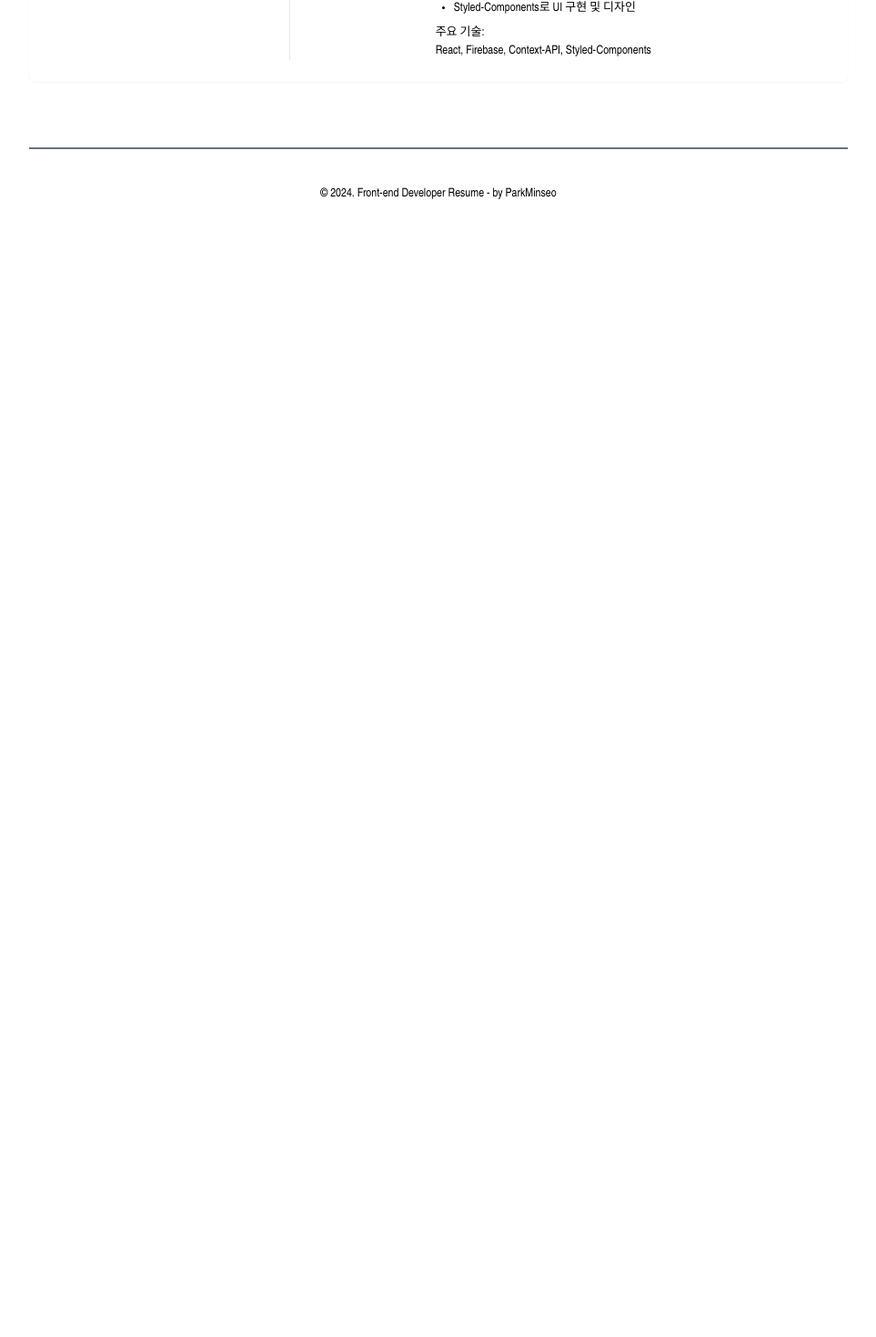
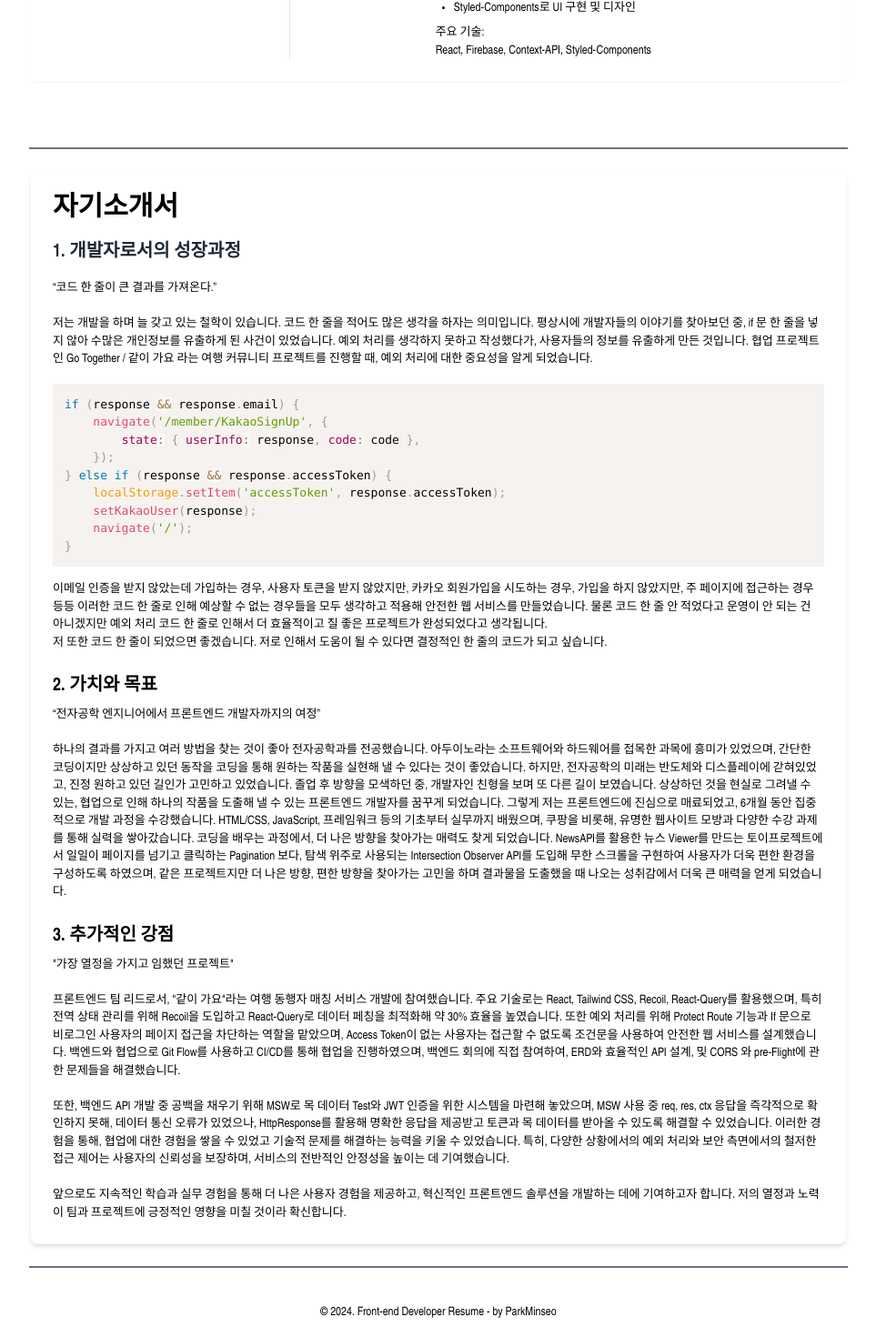
Before and after one commit to Luison1472/FE_Resume, a React (Vite) app: page / in a window 1280 px wide. Shown: the part 2369-3839 px from the top of the page at 91% size, without its empty margins (158-1121 px from the left). Before the commit the page ends 2609 px from the top, so only its background shows below. Built offline with nearby package versions, Linux system fonts and the light colour scheme; a web font is replaced by a local one.

Commit message:
add to IntroduceDocument

```diff
--- /dev/null
+++ b/src/pages/IntroduceDocument.jsx
@@ -0,0 +1,71 @@
+import React from 'react';
+import { Prism as SyntaxHighlighter } from 'react-syntax-highlighter';
+import { prism } from 'react-syntax-highlighter/dist/esm/styles/prism';
+
+function IntroduceDocument() {
+    const Code =
+        `if (response && response.email) {
+    navigate('/member/KakaoSignUp', {
+        state: { userInfo: response, code: code },
+    });
+} else if (response && response.accessToken) {
+    localStorage.setItem('accessToken', response.accessToken);
+    setKakaoUser(response);
+    navigate('/');
+}`;
+
+    return (
+        <div className="max-w-4xl text-left mx-auto p-6 bg-white rounded-lg shadow-md">
+            <section className="mb-6">
+                <p className="text-3xl text-black font-bold mb-4">자기소개서</p>
+                <h2 className="text-xl font-bold text-gray-800 mb-4">1. 개발자로서의 성장과정</h2>
+                <p className="text-black mb-4">
+                    “코드 한 줄이 큰 결과를 가져온다.”
+                    <br /><br />
+                    저는 개발을 하며 늘 갖고 있는 철학이 있습니다. 코드 한 줄을 적어도 많은 생각을 하자는 의미입니다.
+                    평상시에 개발자들의 이야기를 찾아보던 중, if 문 한 줄을 넣지 않아 수많은 개인정보를 유출하게 된 사건이 있었습니다.
+                    예외 처리를 생각하지 못하고 작성했다가, 사용자들의 정보를 유출하게 만든 것입니다.
+                    협업 프로젝트인 Go Together / 같이 가요 라는 여행 커뮤니티 프로젝트를 진행할 때, 예외 처리에 대한 중요성을 알게 되었습니다.
+                </p>
+                <SyntaxHighlighter language="javascript" style={prism}>
+                    {Code}
+                </SyntaxHighlighter>
+                <p className="text-black mt-4">
+                    이메일 인증을 받지 않았는데 가입하는 경우, 사용자 토큰을 받지 않았지만, 카카오 회원가입을 시도하는 경우, 가입을 하지 않았지만, 주 페이지에 접근하는 경우 등등
+                    이러한 코드 한 줄로 인해 예상할 수 없는 경우들을 모두 생각하고 적용해 안전한 웹 서비스를 만들었습니다. 물론 코드 한 줄 안 적었다고 운영이 안 되는 건 아니겠지만 예외 처리 코드 한 줄로 인해서 더 효율적이고 질 좋은 프로젝트가 완성되었다고 생각됩니다.
+                    <br />
+                    저 또한 코드 한 줄이 되었으면 좋겠습니다.
+                    저로 인해서 도움이 될 수 있다면 결정적인 한 줄의 코드가 되고 싶습니다.
+                </p>
+            </section>
+
+            <section className="mb-6">
+                <h2 className="text-xl font-bold text-black mb-2">2. 가치와 목표</h2>
+                <p className="text-black">
+                    “전자공학 엔지니어에서 프론트엔드 개발자까지의 여정”
+                    <br /><br />
+                    하나의 결과를 가지고 여러 방법을 찾는 것이 좋아 전자공학과를 전공했습니다. 아두이노라는 소프트웨어와 하드웨어를 접목한 과목에 흥미가 있었으며, 간단한 코딩이지만 상상하고 있던 동작을 코딩을 통해 원하는 작품을 실현해 낼 수 있다는 것이 좋았습니다.
+                    하지만, 전자공학의 미래는 반도체와 디스플레이에 갇혀있었고, 진정 원하고 있던 길인가 고민하고 있었습니다.
+                    졸업 후 방향을 모색하던 중, 개발자인 친형을 보며 또 다른 길이 보였습니다.
+                    상상하던 것을 현실로 그려낼 수 있는, 협업으로 인해 하나의 작품을 도출해 낼 수 있는 프론트엔드 개발자를 꿈꾸게 되었습니다.
+                    그렇게 저는 프론트엔드에 진심으로 매료되었고, 6개월 동안 집중적으로 개발 과정을 수강했습니다. HTML/CSS, JavaScript, 프레임워크 등의 기초부터 실무까지 배웠으며, 쿠팡을 비롯해, 유명한 웹사이트 모방과 다양한 수강 과제를 통해 실력을 쌓아갔습니다. 코딩을 배우는 과정에서, 더 나은 방향을 찾아가는 매력도 찾게 되었습니다. NewsAPI를 활용한 뉴스 Viewer를 만드는 토이프로젝트에서 일일이 페이지를 넘기고 클릭하는 Pagination 보다, 탐색 위주로 사용되는 Intersection Observer API를 도입해 무한 스크롤을 구현하여 사용자가 더욱 편한 환경을 구성하도록 하였으며, 같은 프로젝트지만 더 나은 방향, 편한 방향을 찾아가는 고민을 하며 결과물을 도출했을 때 나오는 성취감에서 더욱 큰 매력을 얻게 되었습니다.
+                </p>
+            </section>
+
+            <section>
+                <h2 className="text-xl font-bold text-black mb-2">3. 추가적인 강점</h2>
+                <p className="text-black">
+                    "가장 열정을 가지고 임했던 프로젝트"
+                    <br /><br />
+                    프론트엔드 팀 리드로서, "같이 가요"라는 여행 동행자 매칭 서비스 개발에 참여했습니다. 주요 기술로는 React, Tailwind CSS, Recoil, React-Query를 활용했으며, 특히 전역 상태 관리를 위해 Recoil을 도입하고 React-Query로 데이터 페칭을 최적화해 약 30% 효율을 높였습니다. 또한 예외 처리를 위해 Protect Route 기능과 If 문으로 비로그인 사용자의 페이지 접근을 차단하는 역할을 맡았으며, Access Token이 없는 사용자는 접근할 수 없도록 조건문을 사용하여 안전한 웹 서비스를 설계했습니다. 백엔드와 협업으로 Git Flow를 사용하고 CI/CD를 통해 협업을 진행하였으며, 백엔드 회의에 직접 참여하여, ERD와 효율적인 API 설계, 및 CORS 와 pre-Flight에 관한 문제들을 해결했습니다.
+                    <br /><br />
+                    또한, 백엔드 API 개발 중 공백을 채우기 위해 MSW로 목 데이터 Test와 JWT 인증을 위한 시스템을 마련해 놓았으며, MSW 사용 중 req, res, ctx 응답을 즉각적으로 확인하지 못해, 데이터 통신 오류가 있었으나, HttpResponse를 활용해 명확한 응답을 제공받고 토큰과 목 데이터를 받아올 수 있도록 해결할 수 있었습니다. 이러한 경험을 통해, 협업에 대한 경험을 쌓을 수 있었고 기술적 문제를 해결하는 능력을 키울 수 있었습니다. 특히, 다양한 상황에서의 예외 처리와 보안 측면에서의 철저한 접근 제어는 사용자의 신뢰성을 보장하며, 서비스의 전반적인 안정성을 높이는 데 기여했습니다.
+                    <br /><br />
+                    앞으로도 지속적인 학습과 실무 경험을 통해 더 나은 사용자 경험을 제공하고, 혁신적인 프론트엔드 솔루션을 개발하는 데에 기여하고자 합니다. 저의 열정과 노력이 팀과 프로젝트에 긍정적인 영향을 미칠 것이라 확신합니다.
+                </p>
+            </section>
+        </div>
+    );
+}
+
+export default IntroduceDocument;
--- a/src/pages/Project.jsx
+++ b/src/pages/Project.jsx
@@ -37,7 +37,7 @@ function Project() {
               <span className="bg-sky-600 p-1 rounded-md text-white">팀 프로젝트</span>
             </div>
                     <p className="mb-2">기간: 2024.11 ~ ing</p>
-                    <p>업비트 거래소와 연동한 자동 매도/매수 프로그램</p>
+                    <p> 개요 : 업비트 거래소와 연동한 자동 매도/매수 프로그램</p>
                     <ul className="list-disc pl-5 mt-2">
                         <li>내용 작성하기</li>
                     </ul>
--- a/src/pages/Resume.jsx
+++ b/src/pages/Resume.jsx
@@ -3,6 +3,7 @@ import Profile from '/src/pages/Profile.jsx';
 import Project from '/src/pages/Project.jsx';
 import Footer from '/src/components/Layouts/Footer.jsx';
 import ScrollProgress from '/src/components/Layouts/ScrollProgress.jsx';
+import IntroduceDocument from '/src/pages/IntroduceDocument.jsx';
 function Resume() {
   return (
     <>
@@ -12,6 +13,8 @@ function Resume() {
       <div className="border-t-2  border-gray-500 my-6"></div>
       <Project />
       <div className="border-t-2  border-gray-500 my-6"></div>
+      <IntroduceDocument />
+      <div className="border-t-2  border-gray-500 my-6"></div>
       <Footer/>
     </>
   );
```
Also changed, not shown: 5 other files (tests, documents, lock files or other folders).
